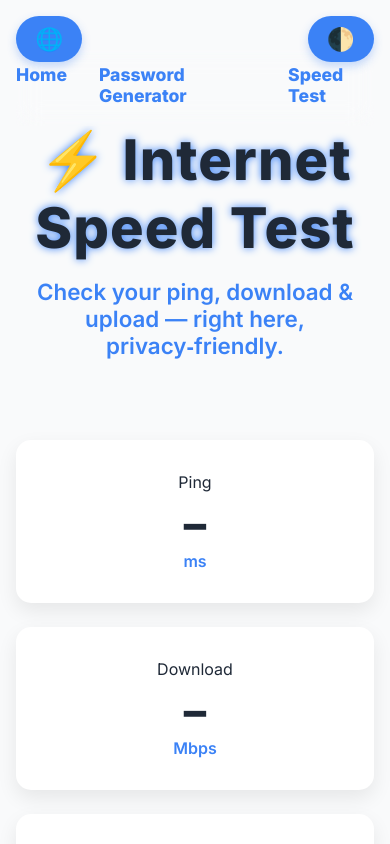
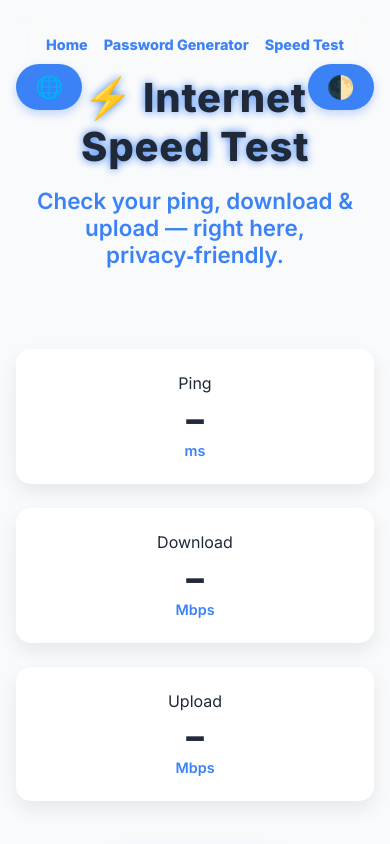
Before and after one commit to Lyvt-Dev/calmly-dev.website, a plain HTML site: page speedtest.html in a window 390 px wide. Drawn offline with nearby package versions, Linux system fonts and the light colour scheme.

Commit message:
Update speedtest.html

```diff
--- a/speedtest.html
+++ b/speedtest.html
@@ -46,7 +46,7 @@
     nav a:hover { color: #2563eb; }
     nav a:hover::after { width: 100%; }
     .dark-toggle, .lang-toggle {
-      position: fixed; top: 1rem; background: var(--accent); color: #fff;
+      position: fixed; top: 4rem; background: var(--accent); color: #fff;
       border: none; border-radius: 9999px; padding: 0.6rem 1.2rem; cursor: pointer;
       font-size: 1.4rem; box-shadow: 0 4px 10px var(--shadow-light);
       transition: background-color 0.3s ease, transform 0.3s ease; z-index: 101;
@@ -55,6 +55,24 @@
     .dark-toggle { right: 1rem; }
     .lang-toggle { left: 1rem; }
     header.section { text-align: center; margin-bottom: 5rem; }
+    header.section h1 span {
+      display: inline-block;
+      opacity: 0;
+      animation: text-pop-up 0.8s forwards;
+      animation-delay: var(--delay);
+    }
+
+    @keyframes text-pop-up {
+      0% {
+        opacity: 0;
+        transform: translateY(20px) scale(0.9);
+      }
+      100% {
+        opacity: 1;
+        transform: translateY(0) scale(1);
+      }
+    }
+
     header.section h1 {
       font-size: 3.5rem; font-weight: 900; letter-spacing: 0.02em;
       text-shadow: 0 0 8px var(--accent); margin-bottom: 1rem;
@@ -87,6 +105,40 @@
       font-size: 0.9rem; border-top: 1px solid #ccc; color: var(--text-light);
     }
     [data-theme="dark"] footer { border-color: #444; color: var(--text-dark); }
+
+    @media (max-width: 768px) {
+      .container {
+        padding: 1rem;
+      }
+      header.section h1 {
+        font-size: 2.5rem;
+      }
+      .stats {
+        grid-template-columns: 1fr;
+      }
+      .card {
+        padding: 1.5rem;
+      }
+      .stat-value {
+        font-size: 2.2rem;
+      }
+      .unit {
+        font-size: 0.9rem;
+      }
+      button.start-btn {
+        font-size: 1.1rem;
+        padding: 0.8rem 3rem;
+      }
+      nav {
+        gap: 0.5rem; /* Adjust gap for mobile */
+      }
+      nav a {
+        font-size: 0.9rem; /* Slightly smaller font */
+        padding: 0.25rem; /* Adjust padding */
+      }
+    }
+
+
   </style>
 </head>
 <body>
@@ -100,10 +152,15 @@
       <a href="speedtest.html" class="fade-in" style="--delay: 0.1s">Speed Test</a>
     </nav>
     <header class="section">
-      <h1>⚡ Internet Speed Test</h1>
-      <p>Check your ping, download & upload — right here, privacy‑friendly.</p>
+      <h1 class="fade-in" style="--delay: 0.2s">
+        <span style="--delay: 0.3s">⚡</span>
+        <span style="--delay: 0.4s">Internet</span>
+        <span style="--delay: 0.5s">Speed</span>
+        <span style="--delay: 0.6s">Test</span>
+      </h1>
+      <p class="fade-in" style="--delay: 0.7s">Check your ping, download & upload — right here, privacy‑friendly.</p>
     </header>
-    <section class="section" id="results">
+    <section class="section fade-in" style="--delay: 0.8s" id="results">
       <div class="stats">
         <div class="card"><span>Ping</span><div class="stat-value" id="pingVal">–</div><span class="unit">ms</span></div>
         <div class="card"><span>Download</span><div class="stat-value" id="downVal">–</div><span class="unit">Mbps</span></div>
@@ -111,8 +168,8 @@
       </div>
       <button class="start-btn" id="startBtn" onclick="runSpeedTest()">Start Test</button>
     </section>
-    <footer>
-      <p>&copy; 2025 Calmly. Made with <i class="fas fa-heart"></i> in Germany.</p>
+    <footer class="fade-in" style="--delay: 0.9s">
+      <p>&copy; 2025 Luca. Made with <i class="fas fa-heart"></i> in Germany.</p>
     </footer>
   </div>
   <script>
```
